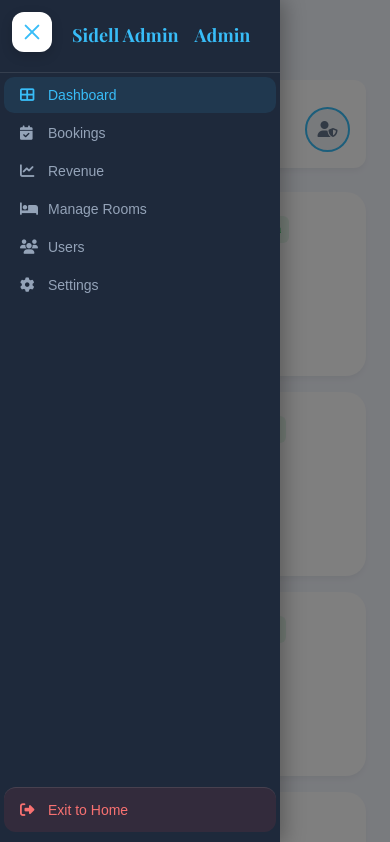
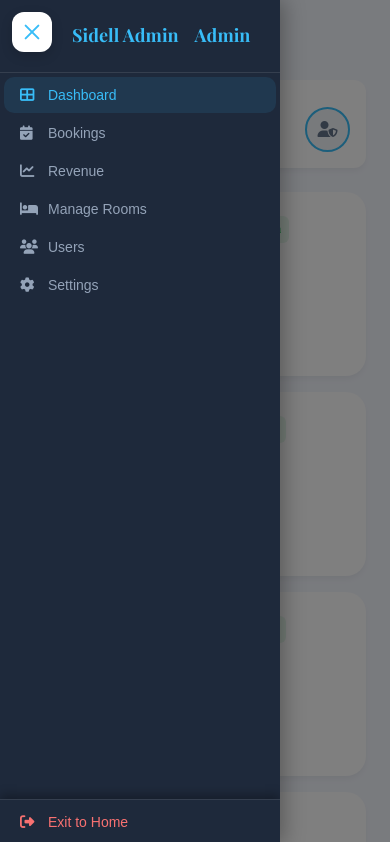
Before and after one commit to eynuts/sidell-resort, a React (Vite) app: page /admin in a window 390 px wide. Shown: the top 842 px of the page. Built offline with nearby package versions, Linux system fonts and the light colour scheme; no server answers.

Commit message:
Add files via upload

```diff
--- a/src/pages/admin/Admin.css
+++ b/src/pages/admin/Admin.css
@@ -48,9 +48,11 @@
   flex-direction: column;
   position: fixed;
   height: 100vh;
+  height: 100dvh; /* Use dynamic viewport height for mobile browsers */
   transition: transform 0.3s ease;
   z-index: 1000;
-  overflow: hidden; /* Prevent scrolling */
+  overflow: hidden;
+  padding-bottom: 80px; /* Make room for fixed exit button */
 }
 
 .admin-sidebar.closed {
@@ -174,16 +176,20 @@
   color: #38bdf8;
 }
 
-/* Exit button styling */
+/* Exit button styling - FIXED POSITIONING */
 .admin-nav button.exit-btn {
-  margin-top: auto;
-  background: rgba(239, 68, 68, 0.1);
+  position: absolute;
+  bottom: 0;
+  left: 0;
+  width: 100%;
+  background: #1e293b; /* Match sidebar background */
   color: #f87171;
   border-top: 1px solid rgba(255, 255, 255, 0.1);
-  padding: 1rem 1.5rem;
-  margin-bottom: 0.5rem;
-  border-radius: 12px;
-  flex-shrink: 0; /* Prevent the button from being squashed */
+  padding: 1.25rem 1.5rem;
+  border-radius: 0;
+  margin: 0;
+  z-index: 10;
+  box-shadow: 0 -4px 10px rgba(0, 0, 0, 0.2);
 }
 
 .admin-nav button.exit-btn:hover {
@@ -551,9 +557,11 @@
     width: 85%; /* Make it wider for better readability on small phones */
     max-width: 280px;
     height: 100vh;
-    overflow-y: hidden; /* Strictly no scroll */
+    height: 100dvh;
+    overflow: hidden;
     display: flex;
     flex-direction: column;
+    padding-bottom: 70px; /* Space for the fixed button */
   }
 
   .admin-logo {
@@ -570,7 +578,7 @@
     padding: 0.25rem;
     gap: 0.125rem;
     flex: 1;
-    overflow-y: hidden; /* Ensure nav itself doesn't scroll */
+    overflow-y: hidden;
     display: flex;
     flex-direction: column;
   }
@@ -589,12 +597,16 @@
   }
 
   .admin-nav button.exit-btn {
-    margin-top: auto;
-    padding: 0.875rem 1rem;
-    margin-bottom: 0.5rem;
-    font-size: 0.875rem;
+    position: absolute;
+    bottom: 0;
+    left: 0;
+    width: 100%;
+    padding: 0.875rem 1.25rem;
+    background: #1e293b;
     border-top: 1px solid rgba(255, 255, 255, 0.1);
-    flex-shrink: 0;
+    margin: 0;
+    border-radius: 0;
+    box-shadow: 0 -4px 10px rgba(0, 0, 0, 0.3);
   }
 }
 
```
